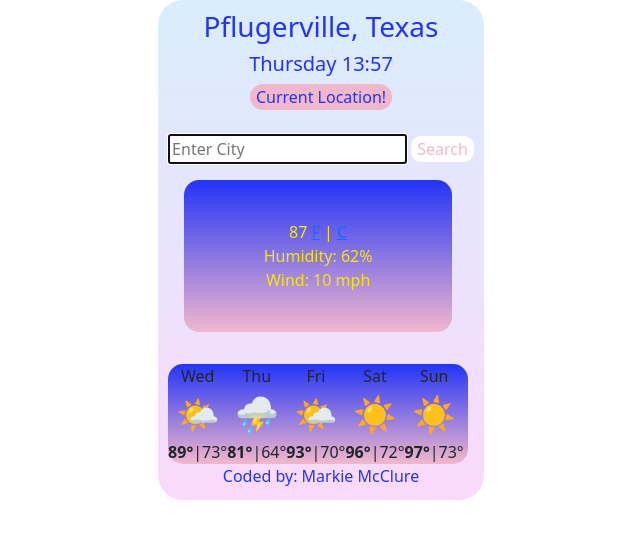
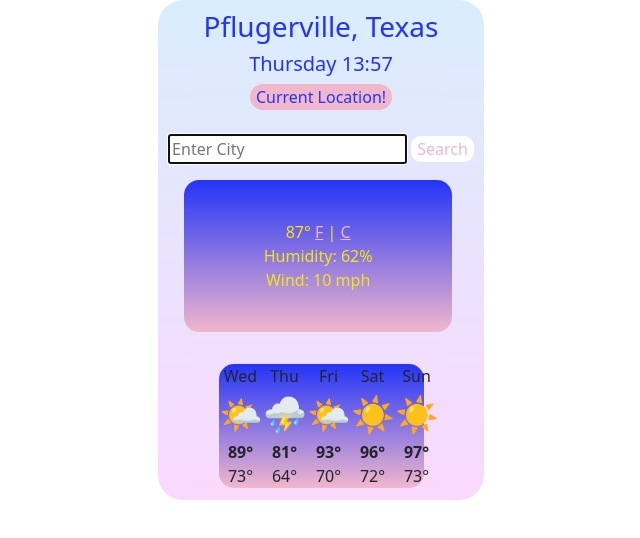
Before and after one commit to MarkieMac/weather-project, a website built with Parcel: page index.html in a window 1280 px wide. Shown: the whole page, without its empty margins (319-959 px from the left). Built offline with nearby package versions, Linux system fonts and the light colour scheme.

Commit message:
updated design for f/c & forecast

```diff
--- a/index.html
+++ b/index.html
@@ -45,9 +45,10 @@
 
         <p class="card-texts">
 
-          <span id="temperature">87</span>
+          <span id="temperature">87°</span>
+
           <a href="#" id="fahrenheit">F</a> |
-          <a href="#" id="celseius">C</a> </br>
+          <a href="#" id="celseius">C</a></br>
           Humidity:  <span id = "hum">62% </span> </br>
          Wind:<span id= "wind"> 10 mph </span>
         </p>
@@ -59,11 +60,12 @@
 
 
         <div class="card-weather">
-             <li class="list-group-item1 ">Wed <div class="emojis">🌤 </div> <strong>89°</strong>|73°</li>
-              <li class="list-group-item2 ">Thu <div class= "emojis">⛈ </div>  <strong>81°</strong>|64° </li>
-              <li class="list-group-item3">Fri <div class="emojis"> 🌤 </div><strong>93°</strong>|70°</li>
-              <li class="list-group-item4">Sat <div class="emojis"> ☀️</div><strong>96°</strong>|72°</li>
-              <li class="list-group-item5">Sun <div class="emojis">☀️ </div> <strong>97°</strong>|73°</li>
+             <li class="list-group-item1 ">Wed <div class="emojis">🌤 </div> <strong>89°</strong></br></strong>73°</li>
+
+              <li class="list-group-item2 ">Thu <div class= "emojis">⛈ </div>  <strong>81°</strong></br>64° </li>
+              <li class="list-group-item3">Fri <div class="emojis"> 🌤 </div><strong>93°</strong></br>70°</li>
+              <li class="list-group-item4">Sat <div class="emojis"> ☀️</div><strong>96°</strong></br>72°</li>
+              <li class="list-group-item5">Sun <div class="emojis">☀️ </div> <strong>97°</strong></br>73°</li>
 
 
 
@@ -74,7 +76,7 @@
 
 
 
-<p class= "signature"> Coded by: Markie McClure </p>
+
 
 
 
--- a/src/styles.css
+++ b/src/styles.css
@@ -56,21 +56,16 @@ input.typecity {
 
 .card-weather {
   display: flex;
+  margin: 0 auto;
   top: 200px;
-  left: 50x;
   background: linear-gradient(#2334f7, #f1b7cc);
   list-style-type: none;
   text-align: center;
   border-radius: 15px;
-  max-width: 300px;
+  max-width: 205px;
 }
 
-.signature {
-  color: #2334f7;
-  text-align: center;
-  top: 500px;
-  right: 475px;
-}
+
 
 .location {
   display: block;
@@ -80,3 +75,10 @@ input.typecity {
   border-radius: 15px;
   border: none;
 }
+#fahrenheit
+{
+  color:#f1b7cc;
+}
+#celseius {
+  color:#f1b7cc;
+}
```
